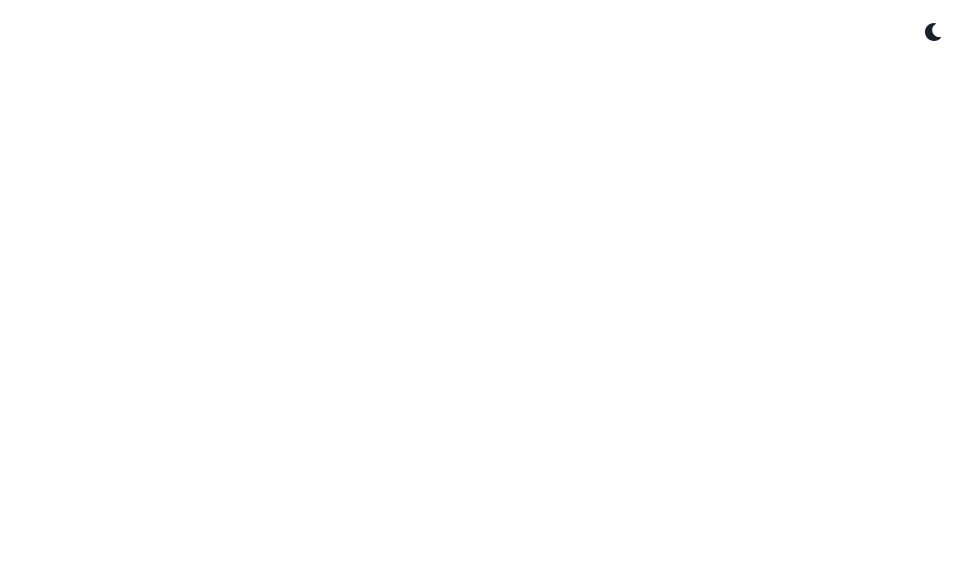
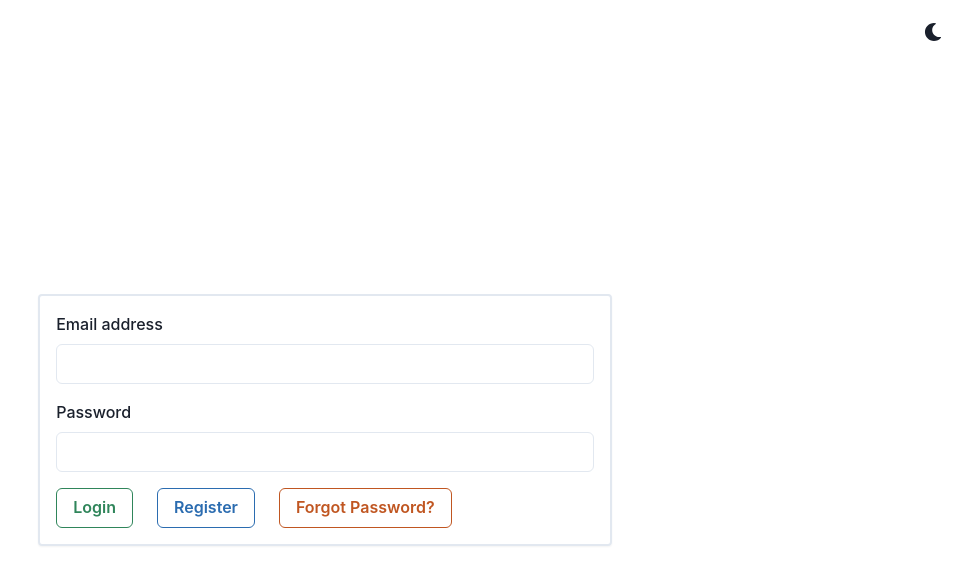
Before and after one commit to KingCodingByDee2020/login-registration-2, a React (Create React App) app: page / in a window 1280 px wide. Shown: the top 584 px of the page, without its empty margins (315-1280 px from the left). Built offline with nearby package versions, Linux system fonts and the light colour scheme.

Commit message:
:construction: Add login/registration

```diff
--- a/src/App.js
+++ b/src/App.js
@@ -1,17 +1,20 @@
-import { Box, ChakraProvider, Grid, theme } from '@chakra-ui/react';
+import { ChakraProvider, Container, Grid, theme } from '@chakra-ui/react';
+import { Form } from 'components';
+import { BaseCard } from 'components/base';
 import { ColorModeSwitcher } from './ColorModeSwitcher';
 import './index.css';
-import { Form } from 'components';
 
 function App() {
   return (
     <ChakraProvider theme={theme}>
-      <Box textAlign="center" fontSize="xl">
-        <Grid minH="100vh" p={3}>
-          <ColorModeSwitcher justifySelf="flex-end" />
-          <Form />
-        </Grid>
-      </Box>
+      <Grid minH="100vh" p={3}>
+        <ColorModeSwitcher justifySelf="flex-end" />
+        <Container>
+          <BaseCard>
+            <Form />
+          </BaseCard>
+        </Container>
+      </Grid>
     </ChakraProvider>
   );
 }
--- a/src/components/LoginRegistrationForm/index.js
+++ b/src/components/LoginRegistrationForm/index.js
@@ -1,5 +1,31 @@
+import {
+  Button,
+  ButtonGroup,
+  FormControl,
+  FormLabel,
+  Input,
+} from '@chakra-ui/react';
+
 function LoginRegistrationForm() {
-  return <form></form>;
+  return (
+    <form className="flex flex-col gap-4">
+      <FormControl id="email">
+        <FormLabel>Email address</FormLabel>
+        <Input type="email" />
+      </FormControl>
+
+      <FormControl id="password">
+        <FormLabel>Password</FormLabel>
+        <Input type="password" />
+      </FormControl>
+
+      <ButtonGroup variant="outline" spacing="6">
+        <Button colorScheme="green">Login</Button>
+        <Button colorScheme="blue">Register</Button>
+        <Button colorScheme="orange">Forgot Password?</Button>
+      </ButtonGroup>
+    </form>
+  );
 }
 
 export default LoginRegistrationForm;
--- /dev/null
+++ b/src/components/base/Card.js
@@ -0,0 +1,15 @@
+import PropTypes from 'prop-types';
+
+function Card({ children }) {
+  return (
+    <section className="border-2 border-black-600 p-4 rounded shadow-sm">
+      {children}
+    </section>
+  );
+}
+
+Card.propTypes = {
+  children: PropTypes.node.isRequired,
+};
+
+export default Card;
--- /dev/null
+++ b/src/components/base/index.js
@@ -0,0 +1 @@
+export { default as BaseCard } from './Card';
```
